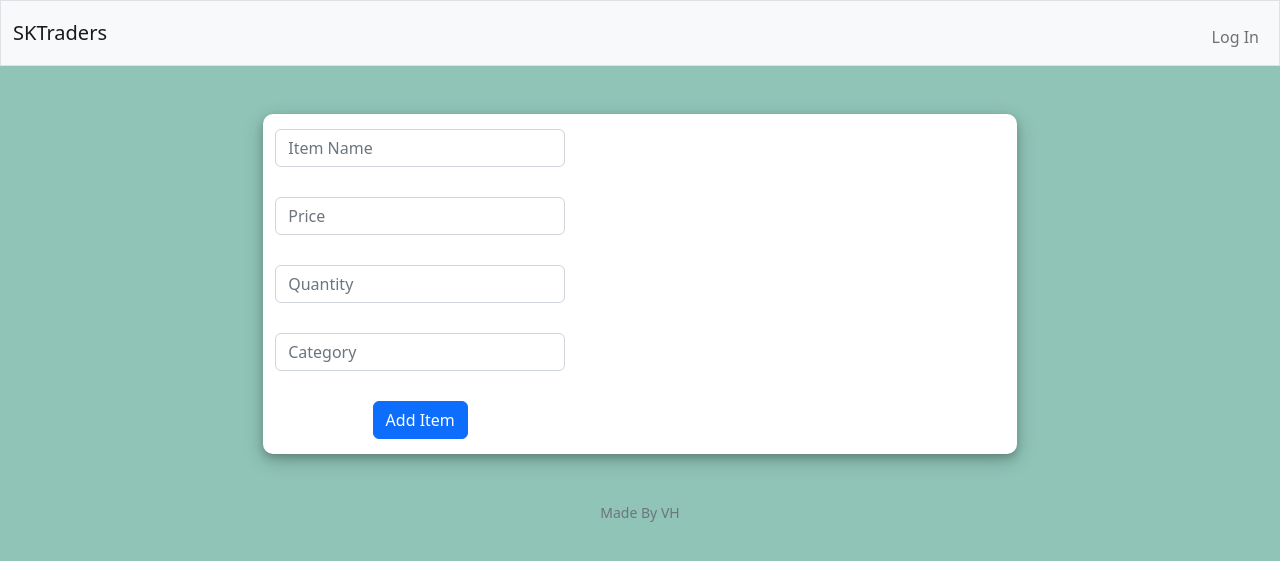
After one commit to Vaishali-tyagi-project/CS50x_Final_Project, a Flask app: page /additem in a window 1280 px wide. The commit adds this page. Shown: the top 561 px of the page. Run offline with Flask 2, Linux system fonts and the light colour scheme; some libraries are stand-ins or nearby versions.

Commit message:
Additem page

```diff
--- a/app.py
+++ b/app.py
@@ -51,9 +51,8 @@ def login():
 
         # Query database for username
         rows = db.execute("SELECT * FROM Credentials WHERE username = ?" ,request.form.get("username"))
-        print(rows)
         # Ensure username exists and password is correct
-        if len(rows) != 1 or not check_password_hash(rows[0]["password"], request.form.get("password")):
+        if len(rows) != 1 or not  (rows[0]["password"]==  request.form.get("password")):
             return render_template( "error.html" , errormsg = "invalid username and/or password", code = 403)
 
         # Remember which user has logged in
@@ -97,7 +96,6 @@ def register():
         person_id = db.execute("Select person_id from Person where phone_number = ?" , phone)
         person_id = person_id[0]
         person_id = person_id["person_id"]
-        print(person_id)
 
         return render_template("Credentials.html",person_id = person_id)
 
@@ -111,5 +109,10 @@ def credentials():
         username = request.form.get("username")
         password = request.form.get("password")
         db.execute("INSERT INTO Credentials(person_id,username,password) VALUES(?,?,?)" , person_id , username , password)
-        print(person_id)
         return render_template("login.html")
+
+
+@app.route("/additem" , methods=["GET", "POST"])
+def additem():
+    print("hello")
+    return render_template("additem.html")
--- a/helpers.py
+++ b/helpers.py
@@ -1,6 +0,0 @@
-import sqlite3
-
-def get_db_connection():
-    conn = sqlite3.connect('final-project.db')
-    conn.row_factory = sqlite3.Row
-    return conn
--- a/static/style.css
+++ b/static/style.css
@@ -77,6 +77,19 @@
     height: 100% !important;
 
 }
+.additem_body
+{
+    background-color: white !important;
+    box-shadow: 0 4px 8px 0 rgba(0, 0, 0, 0.2), 0 6px 20px 0 rgba(0, 0, 0, 0.19);
+    width:60% !important;
+    height: 100% !important;
+    border-radius: 10px;
+
+}
+.item
+{
+    padding-left: 45px;
+}
 body
 {
     background-color: #8fc4b7 !important;
--- /dev/null
+++ b/templates/additem.html
@@ -0,0 +1,38 @@
+{% extends "layout.html" %}
+
+{% block title %}
+Add Item
+{% endblock %}
+
+{% block main %}
+<form action="/additem" method="post">
+<div class="container additem_body">
+    <div class="row">
+        <div class="col-md-5  item" >
+            <input type="text" class="form-control" id="itemname" name="itemname" placeholder="Item Name" required />
+        </div>
+    </div>
+    <div class="row">
+        <div class="col-md-5  item"  >
+            <input type="text" class="form-control" id="price" name="price" placeholder="Price" required />
+        </div>
+    </div>
+    <div class="row">
+        <div class="col-md-5 item" >
+            <input type="text" class="form-control" id="quantity" name="quantity" placeholder="Quantity" required />
+        </div>
+    </div>
+    <div class="row">
+        <div class="col-md-5 item" >
+            <input type="text" class="form-control" id="category" name="category" placeholder="Category" required />
+        </div>
+    </div>
+    <div class="row">
+        <div class="col-md-5 item">
+            <button class="btn btn-primary" type="submit">Add Item</button>
+        </div>
+    </div>
+</div>
+</form>
+
+{% endblock %}
--- a/templates/layout.html
+++ b/templates/layout.html
@@ -30,7 +30,7 @@
                         <ul class="navbar-nav me-auto mt-2">
                             <li class="nav-item"><a class="nav-link" href="/billGen">Bill Generate</a></li>
                             <li class="nav-item"><a class="nav-link" href="/register">Registration</a></li>
-                            <li class="nav-item"><a class="nav-link" href="#">Add Item</a></li>
+                            <li class="nav-item"><a class="nav-link" href="/additem">Add Item</a></li>
                             <li class="nav-item"><a class="nav-link" href="#">Total Purchase</a></li>
                             <li class="nav-item"><a class="nav-link" href="#">Workers</a></li>
                         </ul>
```
Also changed, not shown: database.db (deleted), final-project.db, 2 other files.
